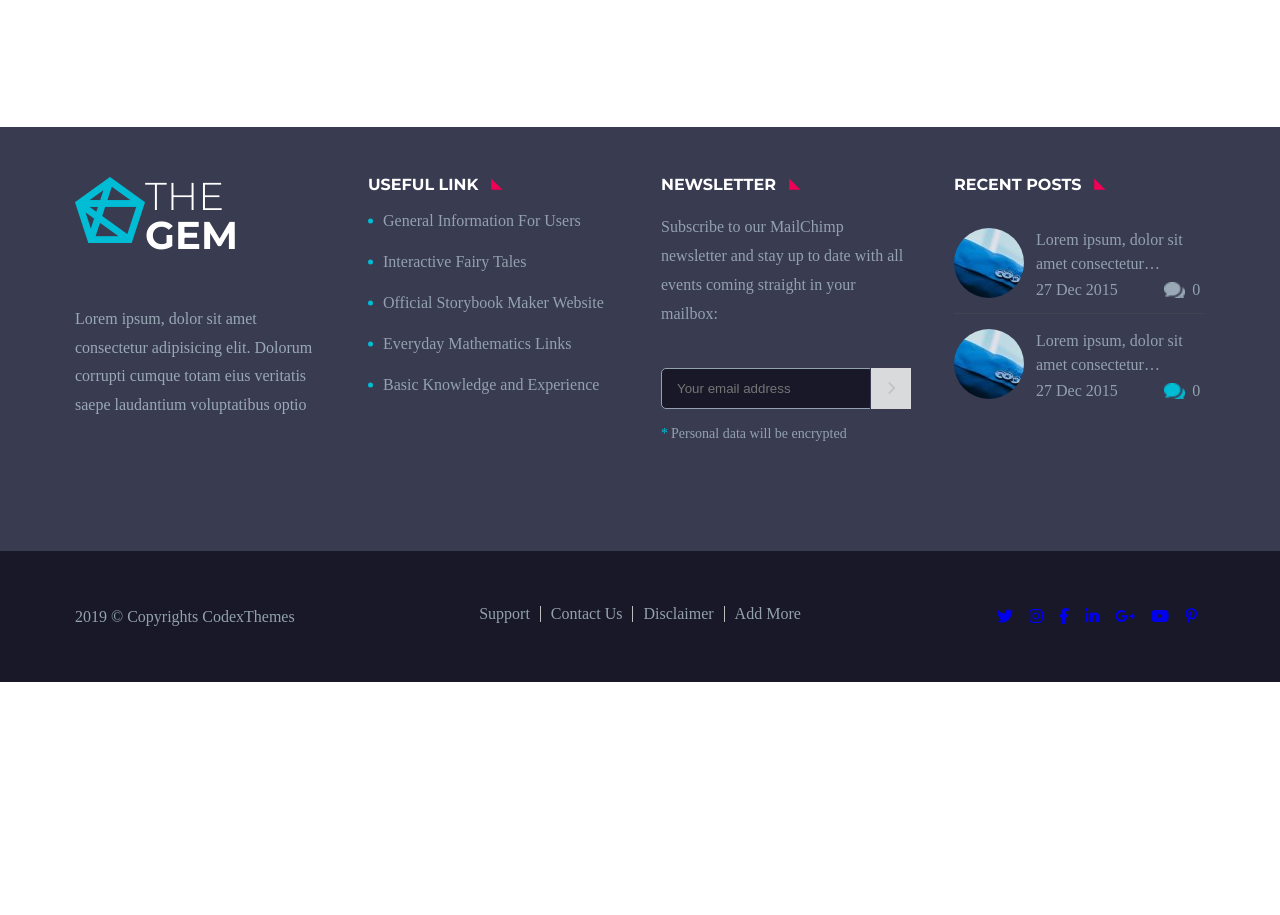
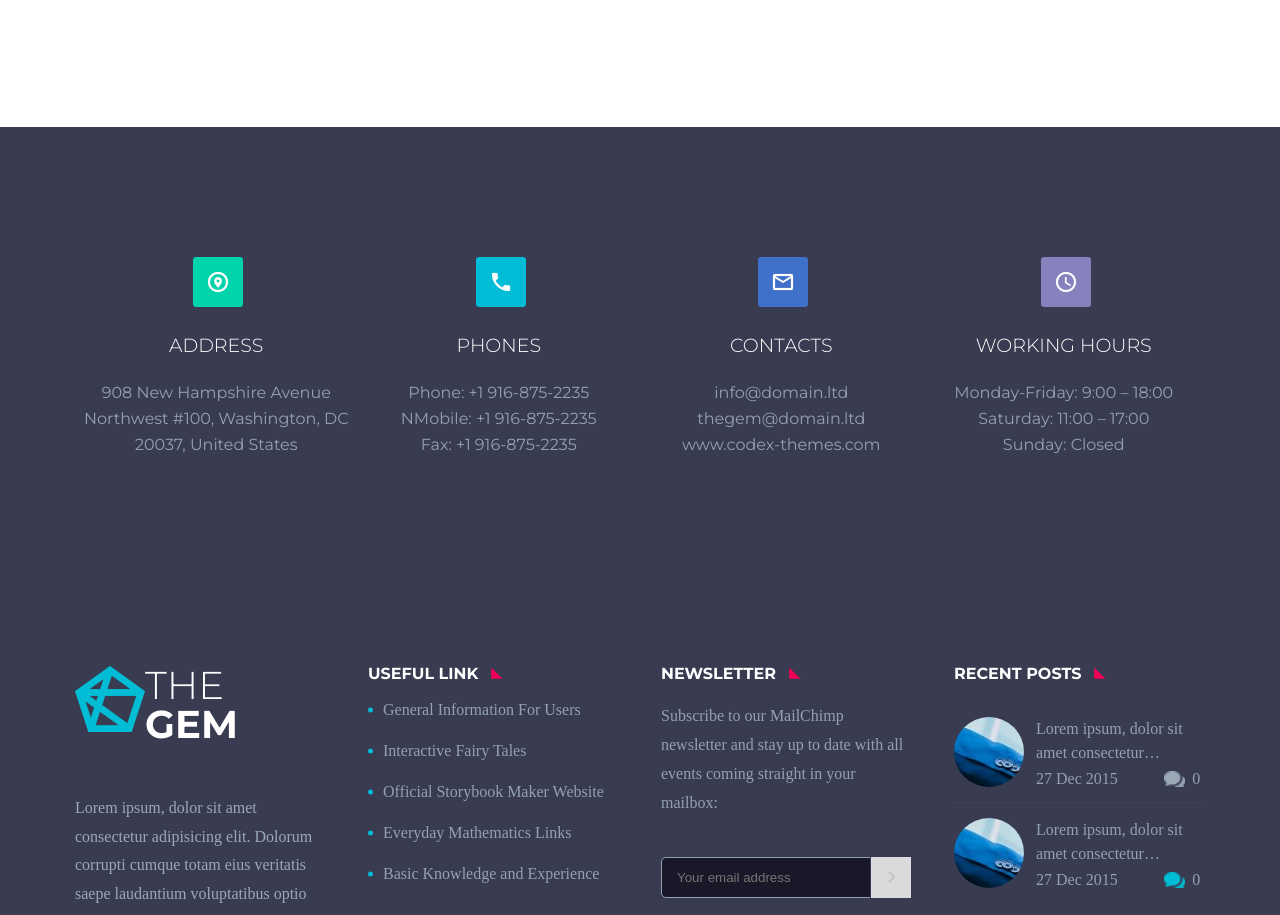
Before and after one commit to lekhanh-dev/template-vue, a Vue app: page / in a window 1280 px wide. Shown: the part 7200-8115 px from the top of the page. Before the commit the page ends 7882 px from the top, so only its background shows below. Built offline with nearby package versions, Linux system fonts and the light colour scheme.

Commit message:
create contact-us component

```diff
--- /dev/null
+++ b/src/components/ContactUs.vue
@@ -0,0 +1,55 @@
+<template>
+  <section class="contact-us bg-dark">
+    <div class="container">
+      <div class="contact-us__list-item d-flex ff-montserrat">
+        <article class="contact-us__item">
+          <div class="contact-us__img d-i-block">
+            <img src="../assets/img/adress.png" alt="icon-contact" />
+          </div>
+          <h1 class="font-weight-light text-white">ADDRESS</h1>
+          <p class="text-grey">908 New Hampshire Avenue</p>
+          <p class="text-grey">Northwest #100, Washington, DC</p>
+          <p class="text-grey">20037, United States</p>
+        </article>
+        <article class="contact-us__item">
+          <div class="contact-us__img d-i-block">
+            <img src="../assets/img/phone.png" alt="icon-contact" />
+          </div>
+          <h1 class="font-weight-light text-white">PHONES</h1>
+          <p class="text-grey">Phone: +1 916-875-2235</p>
+          <p class="text-grey">NMobile: +1 916-875-2235</p>
+          <p class="text-grey">Fax: +1 916-875-2235</p>
+        </article>
+        <article class="contact-us__item">
+          <div class="contact-us__img d-i-block">
+            <img src="../assets/img/contacts.png" alt="icon-contact" />
+          </div>
+          <h1 class="font-weight-light text-white">CONTACTS</h1>
+          <p class="text-grey">info@domain.ltd</p>
+          <p class="text-grey">thegem@domain.ltd</p>
+          <p class="text-grey">www.codex-themes.com</p>
+        </article>
+        <article class="contact-us__item">
+          <div class="contact-us__img d-i-block">
+            <img src="../assets/img/working-out.png" alt="icon-contact" />
+          </div>
+
+          <h1 class="font-weight-light text-white">WORKING HOURS</h1>
+          <p class="text-grey">Monday-Friday: 9:00 – 18:00</p>
+          <p class="text-grey">Saturday: 11:00 – 17:00</p>
+          <p class="text-grey">Sunday: Closed</p>
+        </article>
+      </div>
+    </div>
+  </section>
+</template>
+
+<script>
+export default {
+  name: "contact-us",
+};
+</script>
+
+<style lang="scss" scoped>
+@import "../styles/components/ContactUs.scss";
+</style>
--- /dev/null
+++ b/src/styles/components/ContactUs.scss
@@ -0,0 +1,40 @@
+@import "../variable";
+@import "../mixin";
+
+.contact-us {
+  padding: 50px 0;
+  @include media(map-get($breakpoint, "sm")) {
+    padding: 129px 0 113px 0;
+  }
+  &__list-item {
+    justify-content: center;
+    flex-wrap: wrap;
+  }
+  &__item {
+    flex: 100%;
+    text-align: center;
+    margin-bottom: 50px;
+    @include media(map-get($breakpoint, "sm")) {
+      flex: 50%;
+    }
+    @include media(map-get($breakpoint, "lg")) {
+      flex: 33.33%;
+    }
+    @include media(map-get($breakpoint, "xl")) {
+      flex: 25%;
+      margin-bottom: 40px;
+    }
+    h1 {
+      padding-bottom: 30px;
+      font-size: 19px;
+    }
+    p {
+      padding-bottom: 10px;
+    }
+  }
+  &__img {
+    width: 50px;
+    height: 50px;
+    margin-bottom: 30px;
+  }
+}
--- a/src/views/Home.vue
+++ b/src/views/Home.vue
@@ -9,6 +9,7 @@
     <our-case-study />
     <core-competence />
     <pricing-table />
+    <contact-us />
     <comp-footer />
   </div>
 </template>
@@ -24,6 +25,7 @@ import FullWidth from "../components/FullWidth.vue";
 import OurCaseStudy from "../components/OurCaseStudy.vue";
 import CoreCompetence from "../components/CoreCompetence.vue";
 import PricingTable from "../components/PricingTable.vue";
+import ContactUs from "../components/ContactUs.vue";
 
 export default {
   name: "Home",
@@ -38,6 +40,7 @@ export default {
     OurCaseStudy,
     CoreCompetence,
     PricingTable,
+    ContactUs,
   },
 };
 </script>
```
